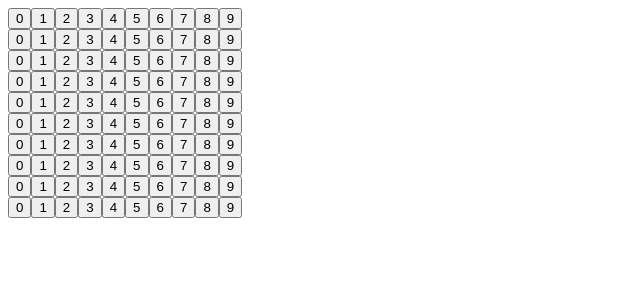
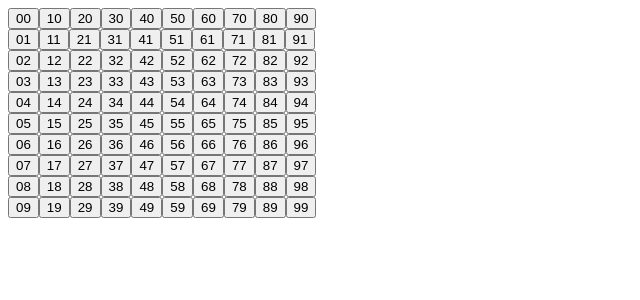
Before and after one commit to ByteWither/minesweeper, a React app: page / in a window 1280 px wide. Shown: the top 300 px of the page, without its empty margins (0-640 px from the left). Built offline with nearby package versions, Linux system fonts and the light colour scheme.

Commit message:
feat(board): add coordinates

```diff
--- a/src/App/Board.tsx
+++ b/src/App/Board.tsx
@@ -1,10 +1,10 @@
 import React from "react"
 import { Field } from "./Field"
 
-function boardRow() {
+function boardRow(i: number) {
     const fields = []
     for (let j: number = 0; j < 10; j++) {
-        fields.push(<Field value={j}></Field>)
+        fields.push(<Field key={j.toString()} x={j} y={i}></Field>)
     }
     return fields
 }
@@ -12,7 +12,7 @@ function boardRow() {
 function fields() {
     const rows = []
     for (let i: number = 0; i < 10; i++) {
-        rows.push(<div className="board-row">{boardRow()}</div>)
+        rows.push(<div className="board-row">{boardRow(i)}</div>)
     }
     return rows
 }
--- a/src/App/Field.tsx
+++ b/src/App/Field.tsx
@@ -1,9 +1,15 @@
 import React from "react"
 
 export interface StandardComponentProps {
-    value: number
+    x: number
+    y: number
 }
 
-export function Field({ value }: StandardComponentProps) {
-    return <button>{value}</button>
+export function Field({ x, y }: StandardComponentProps) {
+    return (
+        <button>
+            {x}
+            {y}
+        </button>
+    )
 }
```
